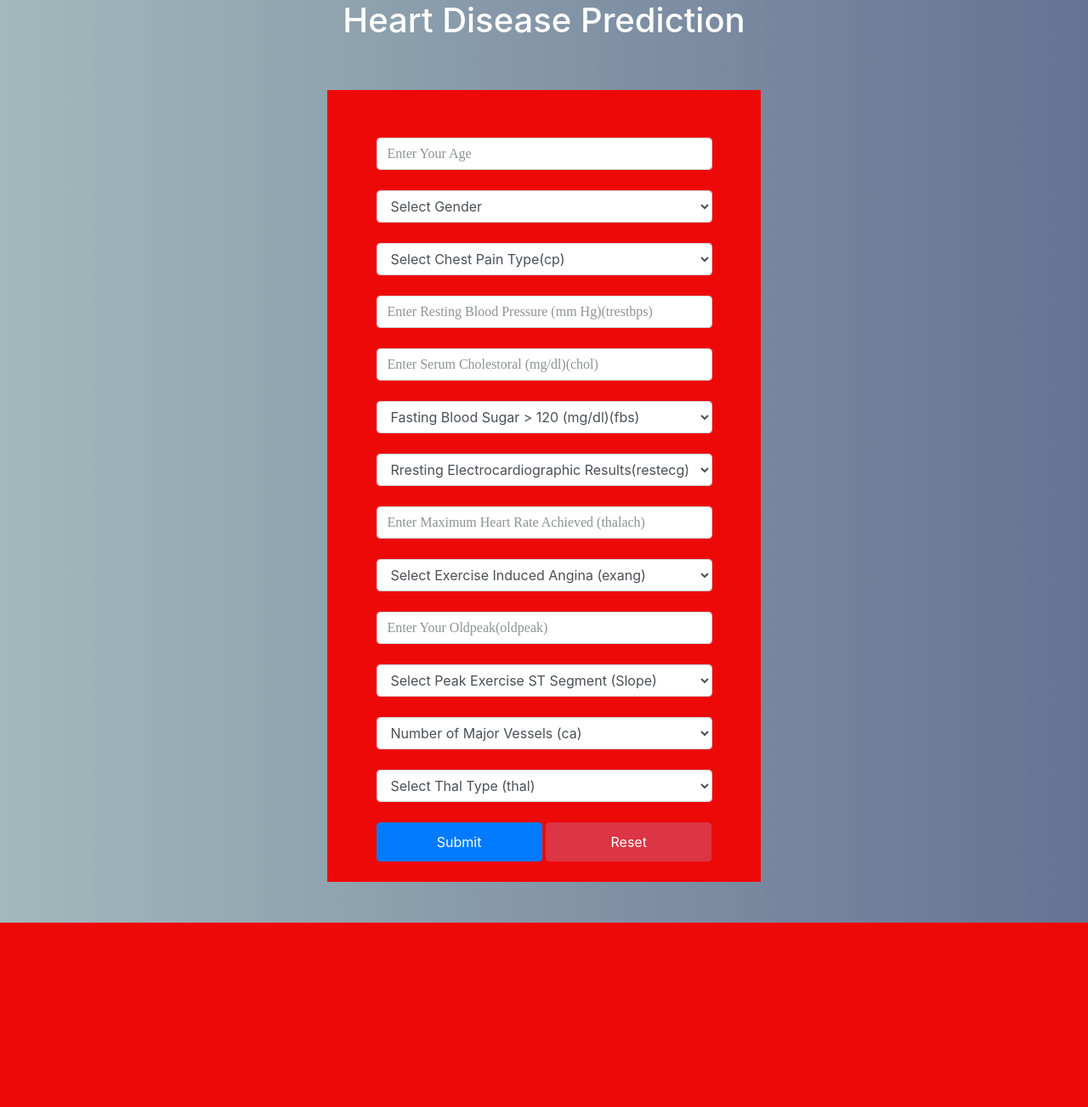
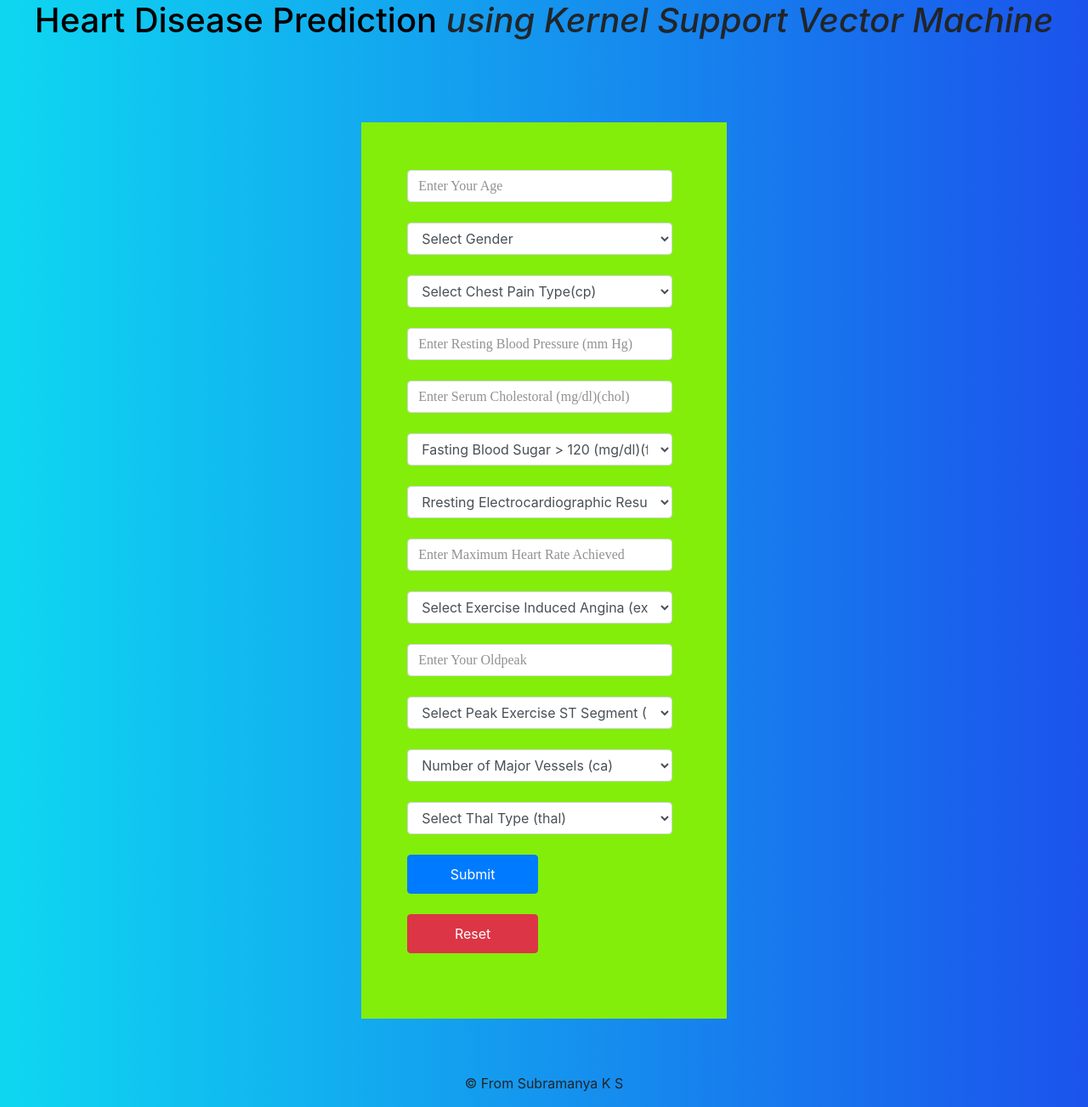
Before and after one commit to SubramanyaKS/Heart_Attack_Prediction, a Flask app: page / in a window 1280 px wide. Shown: the whole page at 85% size. Before the commit the page ends 1086 px from the top, so only its background shows below. Run offline with Flask 2, Linux system fonts and the light colour scheme; some libraries are stand-ins or nearby versions.

Commit message:
updated html

```diff
--- a/static/site.css
+++ b/static/site.css
@@ -1,10 +1,80 @@
 .wrapper{
-  background: #ee0909;
-  width: 510px;
-  margin: 2% auto;
-  padding: 8px 0 0 0;
+  background: #83ee09;
+  width: 430px;
+  margin: 5% auto;
+  padding: 8px 15px 5px 5px;
+}
+body{
+  background: #616060;
+  background: linear-gradient(to left, #1b53ec 0%, #0ed7f1 100%);
 }
 
+footer a{
+color: rgb(228, 24, 24);
+}
+footer a:hover{
+color: #fff;
+}
+.centerdiv{
+height: 15vh;
+display: flex;
+justify-content: center;
+align-items: center;
+}
+.centerdiv a{
+height: 30px;
+width: 30px;
+background-color: #f5f6f6;
+border-radius: 50px;
+text-align: center;
+margin: 5px;
+line-height: 30px;
+box-shadow: 1px 4px 2px 2px #dcdde1;
+position: relative;
+overflow: hidden;
+}
+.centerdiv a i{
+transition: all 0.3s linear;
+}
+.centerdiv a:hover i{
+transform: scale(1.5);
+color: #f5f6fa;
+}
+.centerdiv a:before{
+content: "";
+width: 120%; height: 120%;
+position: absolute;
+top: 90%; left: -50%;
+background-color: #01a8ff;
+transform: rotate(60deg);
+}
+
+.centerdiv a:hover:before{
+animation: socialicons 0.8s 1;
+animation-fill-mode: forwards;
+}
+@keyframes socialicons {
+
+0%{ top: 90%; left: -50%;}
+50%{ top: -60%; left: -10%;}
+100%{ top: -10%; left: -10%}
+}
+
+.fa-facebook-f{
+color: #e84393;
+}
+.fa-instagram{
+color: #e84393;
+}
+.fa-github{
+color: #e84118;
+}
+.fa-linkedin{
+color: #0097e6;
+}
+.fa-twitter{
+color: #0097e6;
+}
 .form-group{
   position: relative;
   margin-bottom: 1.5rem;
@@ -48,12 +118,12 @@
 
 
 /*****Start Facilities Css****/
-#facilities{
+.facilities{
   background-color: #06e3f7;
   padding: 30px;
 }
 
-#facilities h1{
+.facilities h1{
   font-weight: 900;
   font-size: 34px;
   padding-bottom: 5px;
--- a/templates/index.html
+++ b/templates/index.html
@@ -1,85 +1,18 @@
 <!DOCTYPE html>
-  <html lang="en" dir="ltr">
+  <html lang="en">
     <head>
+
+      <meta name="viewport" content="width=device-width, initial-scale=1">
       <title>Heart Disease Prediction</title>
       <meta charset="utf-8">
       <link rel="stylesheet" href="https://stackpath.bootstrapcdn.com/bootstrap/4.1.3/css/bootstrap.min.css"
-      integrity="sha384-MCw98/SFnGE8fJT3GXwEOngsV7Zt27NXFoaoApmYm81iuXoPkFOJwJ8ERdknLPMO" crossorigin="anonymous">
+       integrity="sha384-MCw98/SFnGE8fJT3GXwEOngsV7Zt27NXFoaoApmYm81iuXoPkFOJwJ8ERdknLPMO" crossorigin="anonymous">
+      <script src="https://ajax.googleapis.com/ajax/libs/jquery/3.5.1/jquery.min.js"></script>
+      <link rel="stylesheet" href="https://cdnjs.cloudflare.com/ajax/libs/font-awesome/4.7.0/css/font-awesome.min.css">
+      <link rel="stylesheet" href="https://cdnjs.cloudflare.com/ajax/libs/font-awesome/5.8.0/css/fontawesome.min.css">
+      <link rel="stylesheet" href="https://cdnjs.cloudflare.com/ajax/libs/font-awesome/5.2.0/css/all.min.css">
       <link rel="stylesheet" type="text/css" href="{{ url_for('static', filename='site.css')}}">
 
-      <style>
-          body{
-              #background: #4d0026;
-              background: linear-gradient(to left, #667292 0%, #a2b9bc 100%);
-          }
-
-          footer a{
-            color: #fff;
-          }
-          footer a:hover{
-            color: #fff;
-          }
-          .centerdiv{
-            height: 15vh;
-            display: flex;
-            #justify-content: center;
-            align-items: center;
-          }
-          .centerdiv a{
-            height: 30px;
-            width: 30px;
-            background-color: #f5f6f6;
-            border-radius: 50px;
-            text-align: center;
-            margin: 5px;
-            line-height: 30px;
-            #box-shadow: 1px 4px 2px 2px #dcdde1;
-            position: relative;
-            overflow: hidden;
-          }
-          .centerdiv a i{
-            transition: all 0.3s linear;
-          }
-          .centerdiv a:hover i{
-            transform: scale(1.5);
-            color: #f5f6fa;
-          }
-          .centerdiv a:before{
-            content: "";
-            width: 120%; height: 120%;
-            position: absolute;
-            top: 90%; left: -50%;
-            background-color: #01a8ff;
-            transform: rotate(60deg);
-          }
-
-          .centerdiv a:hover:before{
-            animation: socialicons 0.8s 1;
-            animation-fill-mode: forwards;
-          }
-          @keyframes socialicons {
-
-            0%{ top: 90%; left: -50%;}
-            50%{ top: -60%; left: -10%;}
-            100%{ top: -10%; left: -10%}
-          }
-
-          .fa-facebook-f{
-            color: #e84393;
-          }
-          .fa-instagram{
-            color: #e84393;
-          }
-          .fa-github{
-            color: #e84118;
-          }
-          .fa-linkedin{
-            color: #0097e6;
-          }
-          .fa-twitter{
-            color: #0097e6;
-          }
-      </style>
 
     </head>
 
@@ -87,9 +20,10 @@
 
       <h1>
         <div style ="text-align:center">
-          <font color='white'>
+          <font color='black'>
             Heart Disease Prediction
           </font>
+          <i> using Kernel Support Vector Machine</i>
         </div>
       </h1>
       <br>
@@ -126,7 +60,7 @@
 
                <div class="form-group">
                  <input type="number" name="trestbps" id="trestbps" class="form-control" required>
-                 <label for="trestbps" class="ph-area">Enter Resting Blood Pressure (mm Hg)(trestbps)</label>
+                 <label for="trestbps" class="ph-area">Enter Resting Blood Pressure (mm Hg)</label>
                </div>
 
                <div class="form-group">
@@ -154,7 +88,7 @@
 
                <div class="form-group">
                  <input type="number" name="thalach" id="thalach" class="form-control" required>
-                 <label for="thalach" class="ph-area">Enter Maximum Heart Rate Achieved (thalach)</label>
+                 <label for="thalach" class="ph-area">Enter Maximum Heart Rate Achieved</label>
                </div>
 
                <div class="form-group">
@@ -167,7 +101,7 @@
 
                <div class="form-group">
                  <input type="text" name="oldpeak" id="oldpeak" class="form-control" required>
-                 <label for="oldpeak" class="ph-area">Enter Your Oldpeak(oldpeak)</label>
+                 <label for="oldpeak" class="ph-area">Enter Your Oldpeak</label>
                </div>
 
                <div class="form-group">
@@ -201,7 +135,7 @@
                </div>
 
              <div class="form-group">
-               <input type="submit" class="btn btn-primary" value="Submit">
+               <input type="submit" class="btn btn-primary" value="Submit"><br><br>
                <input type="reset" class="btn btn-danger" value="Reset">
              </div>
            </form>
@@ -217,6 +151,9 @@
      integrity="sha384-ZMP7rVo3mIykV+2+9J3UJ46jBk0WLaUAdn689aCwoqbBJiSnjAK/l8WvCWPIPm49" crossorigin="anonymous"></script>
      <script src="https://stackpath.bootstrapcdn.com/bootstrap/4.1.3/js/bootstrap.min.js"
      integrity="sha384-ChfqqxuZUCnJSK3+MXmPNIyE6ZbWh2IMqE241rYiqJxyMiZ6OW/JmZQ5stwEULTy" crossorigin="anonymous"></script>
+    <div style="text-align:center">
+    <p>&copy From Subramanya K S</p>
+    </div>
     </body>
 
   </html>
```
Also changed, not shown: templates/predict.html (+4 -72 lines).
